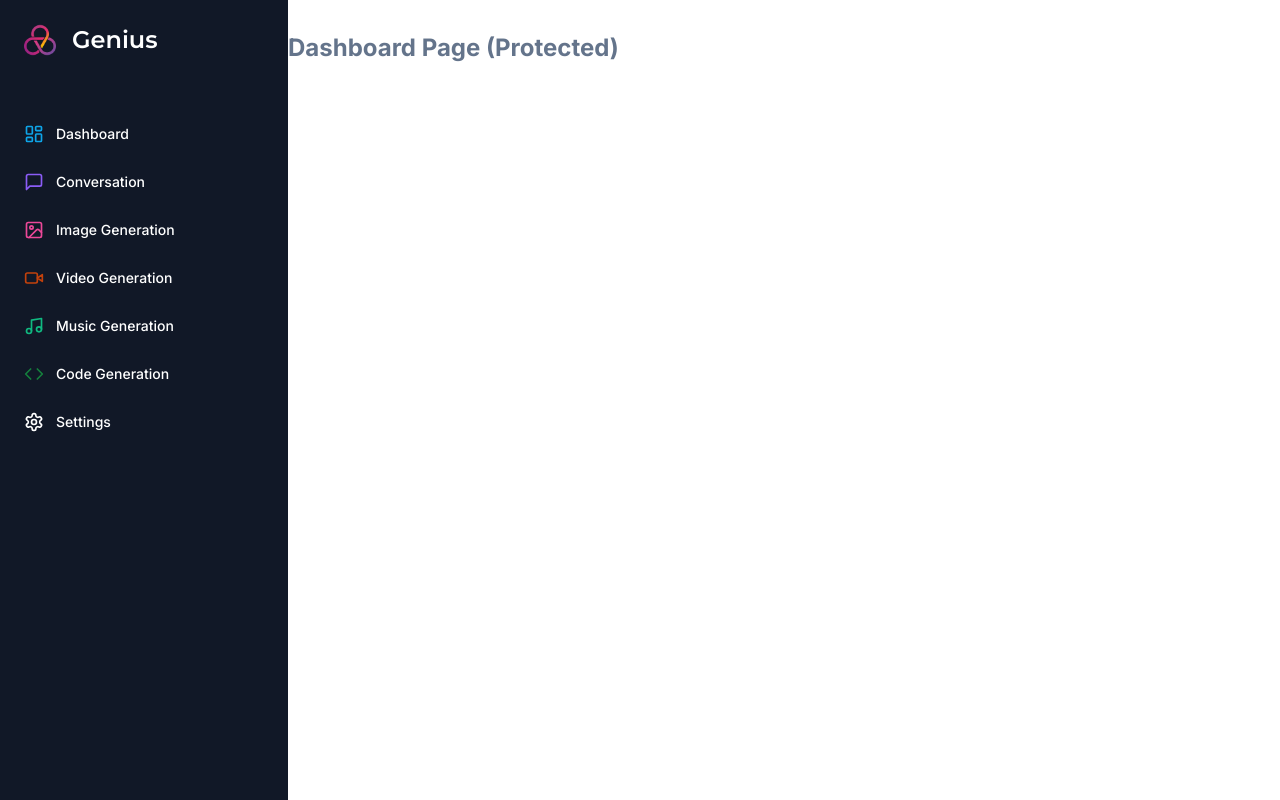
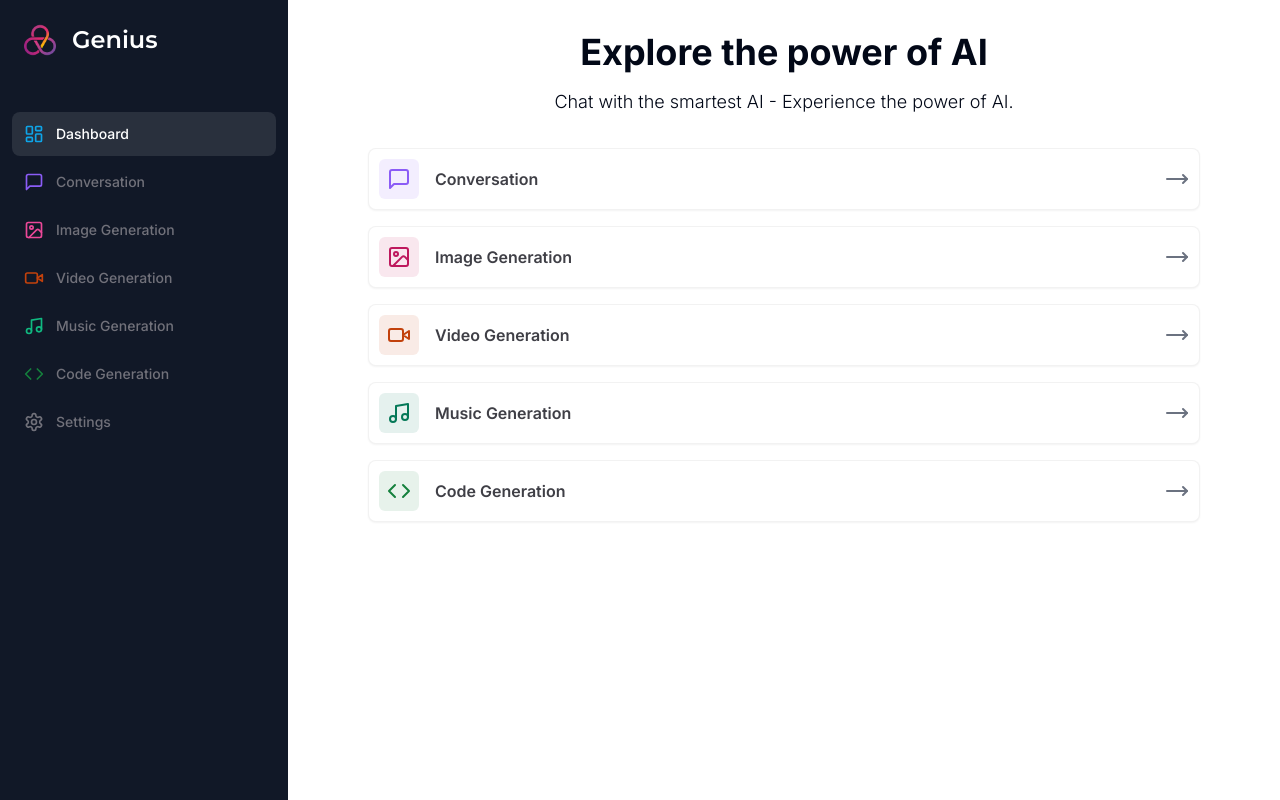
Before and after one commit to AbhayaShankar/genius-saas-ai, a Next.js app: page /dashboard in a window 1280 px wide. Built offline with nearby package versions, Linux system fonts and the light colour scheme.

Commit message:
dashboard page designed layout

```diff
--- a/app/(dashboard)/(routes)/dashboard/page.tsx
+++ b/app/(dashboard)/(routes)/dashboard/page.tsx
@@ -1,9 +1,87 @@
+"use client";
+
+import { Card } from "@/components/ui/card";
+import { cn } from "@/lib/utils";
+import {
+  Code,
+  ImageIcon,
+  MessageSquare,
+  MoveRight,
+  Music,
+  VideoIcon,
+} from "lucide-react";
+import { useRouter } from "next/navigation";
+
+const tools = [
+  {
+    label: "Conversation",
+    icon: MessageSquare,
+    href: "/conversation",
+    color: "text-violet-500",
+    bgColor: "bg-violet-500/10",
+  },
+  {
+    label: "Image Generation",
+    icon: ImageIcon,
+    href: "/image",
+    color: "text-pink-700",
+    bgColor: "bg-pink-700/10",
+  },
+  {
+    label: "Video Generation",
+    icon: VideoIcon,
+    href: "/video",
+    color: "text-orange-700",
+    bgColor: "bg-orange-700/10",
+  },
+  {
+    label: "Music Generation",
+    icon: Music,
+    href: "/music",
+    color: "text-emerald-700",
+    bgColor: "bg-emerald-700/10",
+  },
+  {
+    label: "Code Generation",
+    icon: Code,
+    href: "/code",
+    color: "text-green-700",
+    bgColor: "bg-green-700/10",
+  },
+];
+
 export default function DashboardPage() {
+  const router = useRouter();
   return (
     <div>
-      <p className="text-2xl text-slate-500 font-bold">
-        Dashboard Page (Protected)
-      </p>
+      <div className="mb-8 space-y-4">
+        <h2 className="text-2xl md:text-4xl font-bold text-center">
+          Explore the power of AI
+        </h2>
+        <p className="text-muted-foregrounnd font-light text-sm md:text-lg text-center">
+          Chat with the smartest AI - Experience the power of AI.
+        </p>
+      </div>
+      <div className="px-4 md:px-20 lg:md-32 space-y-4">
+        {tools.map((tool) => {
+          const { label, color, icon, bgColor, href } = tool;
+          return (
+            <Card
+              onClick={() => router.push(href)}
+              key={href}
+              className="p-[10px] border-black/5 flex items-center justify-between hover:shadow-md transition cursor-pointer"
+            >
+              <div className="flex items-center gap-x-4">
+                <div className={cn("p-2 w-fit rounded-md", bgColor)}>
+                  <tool.icon className={cn("h-6 w-6", color)} />
+                </div>
+                <div className="font-semibold text-zinc-700">{label}</div>
+              </div>
+              <MoveRight className="w-6 h-6 text-gray-500  " />
+            </Card>
+          );
+        })}
+      </div>
     </div>
   );
 }
--- a/components/Sidebar.tsx
+++ b/components/Sidebar.tsx
@@ -13,6 +13,7 @@
   Settings,
   VideoIcon,
 } from "lucide-react";
+import { usePathname } from "next/navigation";
 
 const montserrat = Montserrat({ weight: "600", subsets: ["latin"] });
 
@@ -61,6 +62,8 @@
 ];
 
 const Sidebar = () => {
+  const pathname = usePathname();
+
   return (
     <div className="h-full flex flex-col py-4 space-y-4 bg-[#111827] text-white">
       <div className="px-3 py-2 flex-1">
@@ -77,7 +80,12 @@
             <Link
               href={route.href}
               key={route.href}
-              className="text-sm group flex p-3 w-full justify-start font-medium cursor-pointer hover:text-white hover:bg-white/10 rounded-lg transition"
+              className={cn(
+                "text-sm group flex p-3 w-full justify-start font-medium cursor-pointer hover:text-white hover:bg-white/10 rounded-lg transition",
+                pathname === route.href
+                  ? "text-white bg-white/10"
+                  : "text-zinc-500"
+              )}
             >
               <div className="flex items-center flex-1">
                 <route.icon className={cn("h-5 w-5 mr-3 ", route.text_color)} />
--- /dev/null
+++ b/components/ui/card.tsx
@@ -0,0 +1,79 @@
+import * as React from "react"
+
+import { cn } from "@/lib/utils"
+
+const Card = React.forwardRef<
+  HTMLDivElement,
+  React.HTMLAttributes<HTMLDivElement>
+>(({ className, ...props }, ref) => (
+  <div
+    ref={ref}
+    className={cn(
+      "rounded-lg border bg-card text-card-foreground shadow-sm",
+      className
+    )}
+    {...props}
+  />
+))
+Card.displayName = "Card"
+
+const CardHeader = React.forwardRef<
+  HTMLDivElement,
+  React.HTMLAttributes<HTMLDivElement>
+>(({ className, ...props }, ref) => (
+  <div
+    ref={ref}
+    className={cn("flex flex-col space-y-1.5 p-6", className)}
+    {...props}
+  />
+))
+CardHeader.displayName = "CardHeader"
+
+const CardTitle = React.forwardRef<
+  HTMLParagraphElement,
+  React.HTMLAttributes<HTMLHeadingElement>
+>(({ className, ...props }, ref) => (
+  <h3
+    ref={ref}
+    className={cn(
+      "text-2xl font-semibold leading-none tracking-tight",
+      className
+    )}
+    {...props}
+  />
+))
+CardTitle.displayName = "CardTitle"
+
+const CardDescription = React.forwardRef<
+  HTMLParagraphElement,
+  React.HTMLAttributes<HTMLParagraphElement>
+>(({ className, ...props }, ref) => (
+  <p
+    ref={ref}
+    className={cn("text-sm text-muted-foreground", className)}
+    {...props}
+  />
+))
+CardDescription.displayName = "CardDescription"
+
+const CardContent = React.forwardRef<
+  HTMLDivElement,
+  React.HTMLAttributes<HTMLDivElement>
+>(({ className, ...props }, ref) => (
+  <div ref={ref} className={cn("p-6 pt-0", className)} {...props} />
+))
+CardContent.displayName = "CardContent"
+
+const CardFooter = React.forwardRef<
+  HTMLDivElement,
+  React.HTMLAttributes<HTMLDivElement>
+>(({ className, ...props }, ref) => (
+  <div
+    ref={ref}
+    className={cn("flex items-center p-6 pt-0", className)}
+    {...props}
+  />
+))
+CardFooter.displayName = "CardFooter"
+
+export { Card, CardHeader, CardFooter, CardTitle, CardDescription, CardContent }
```
